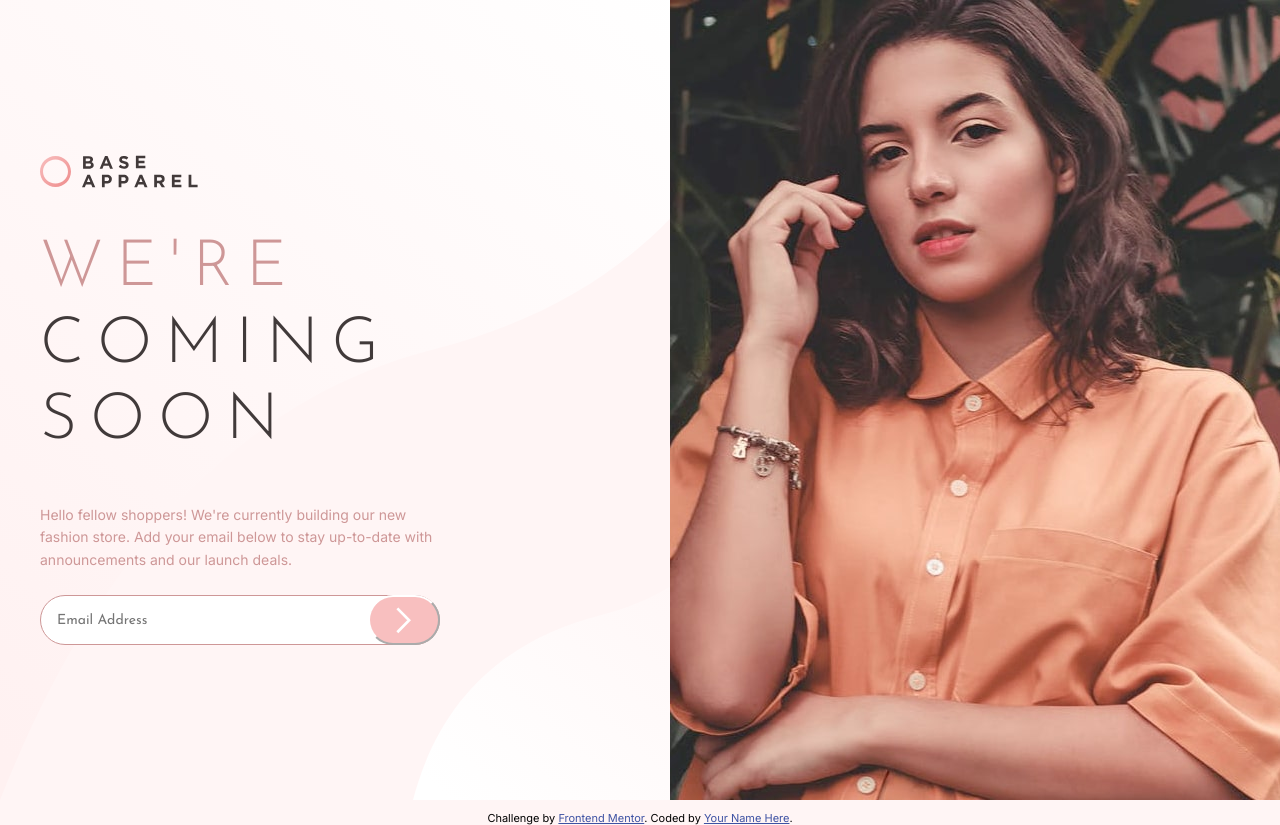
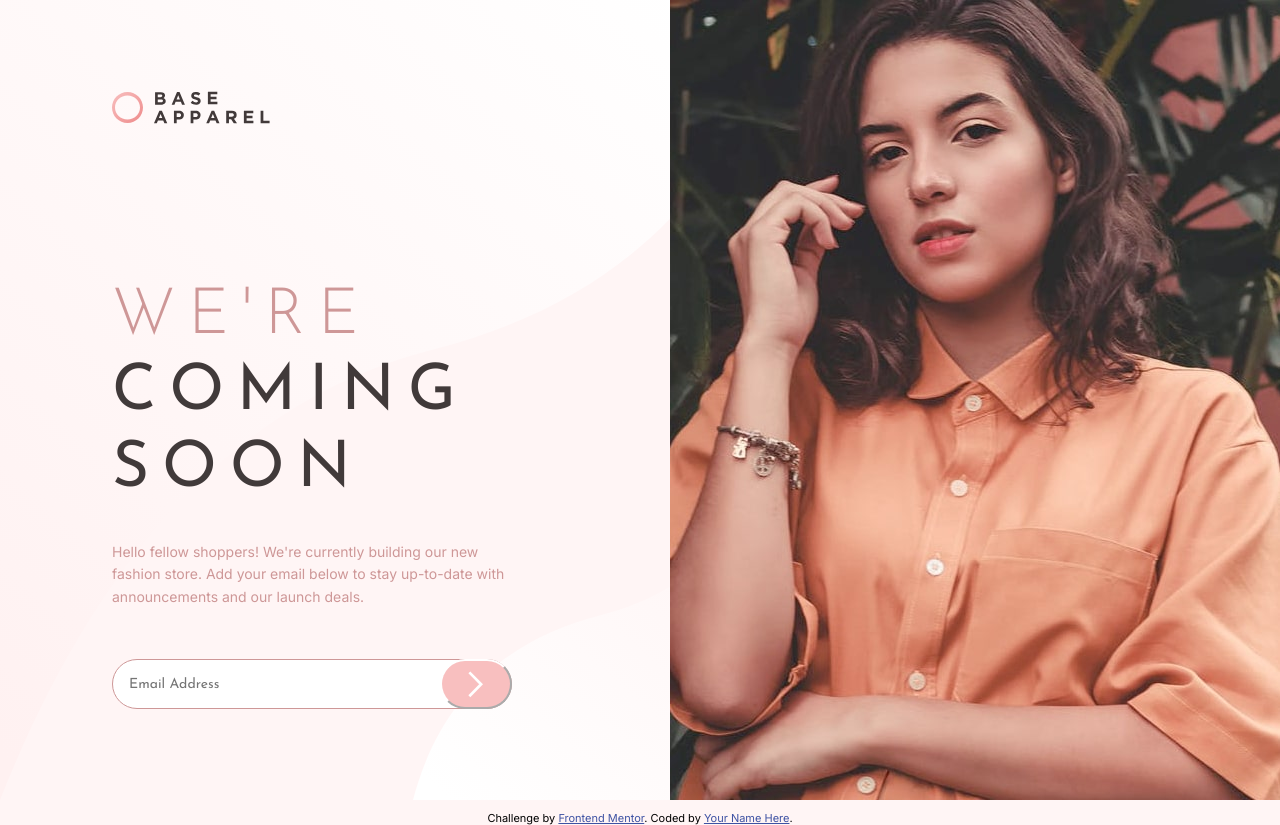
Before and after one commit to BitaYeganeh/Summer-tasks, a plain HTML site: page FrontendMentor/base-apparel-coming-soon-master/myChallenge/index.html in a window 1280 px wide. Drawn offline with Linux system fonts and the light colour scheme.

Commit message:
styles added

```diff
--- a/FrontendMentor/base-apparel-coming-soon-master/myChallenge/style.css
+++ b/FrontendMentor/base-apparel-coming-soon-master/myChallenge/style.css
@@ -7,6 +7,11 @@ body {
   margin: 0;
   padding: 0;
   height: 100vh; /* full viewport height */
+
+}
+.logo{
+  margin-bottom: 7rem;
+
 }
 
 h1 {
@@ -20,27 +25,37 @@ h1 {
 
 h1 span:nth-child(3), h1 span:nth-child(5) {
   color: hsl(0, 6%, 24%);
-  font-weight: 300;
+  font-weight: 400;
 }
 /* Container with flex */
 .container {
   display: flex;
   height: 100vh;
   width: 100%;
+
+}
+.card-content h1 {
+  margin-bottom: 2rem;
 }
 .card-content p {
 color:hsl(0, 36%, 70%);
 font-size:14px;
 font-weight: none;
 line-height: 1.6;
-margin-bottom: 1.5rem;
+margin-top: 1rem;
+
+
 }
+
 .input-container {
   position: relative;
   display: flex;
-  align-items: center;
+  flex-direction: column;
+  align-items: flex-start;
   width:100%;
   max-width: 400px;
+  margin-top: 3.2rem;
+
 }
 
 .input-wrapper {
@@ -48,6 +63,7 @@ margin-bottom: 1.5rem;
   display: flex;
   align-items: center;
 }
+
 /* Left side - logo + card */
 .left-side {
   flex: 1; /* 50% width */
@@ -58,6 +74,7 @@ margin-bottom: 1.5rem;
   flex-direction: column;
   justify-content: center;
   align-items: flex-start;
+  padding-left: 7rem;
 }
 .email{
   width:100%;
@@ -80,8 +97,8 @@ margin-bottom: 1.5rem;
 .error-text {
 
   position:relative;
-  color: hsl(0, 93%, 68%);
-  font-size: 12px;
+  color: red!important;
+  font-size: 14px;
   margin-top: 8px;
   margin-left: 1rem;
   display: none; /* Hide by default */
@@ -106,6 +123,7 @@ margin-bottom: 1.5rem;
   color:white;
   font-size: 18px;
   border-color: white;
+  cursor: pointer;
 
 }
 
```
